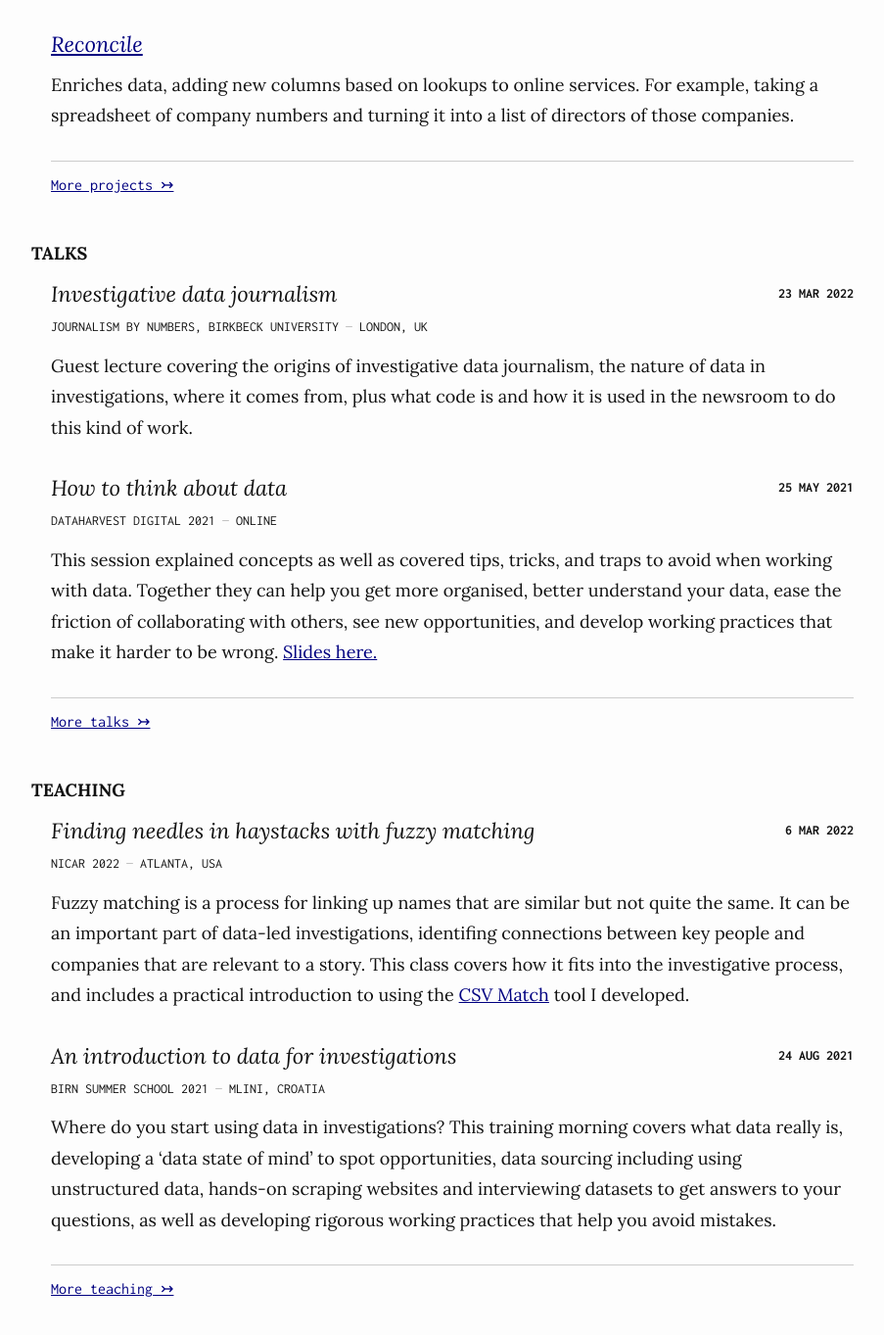
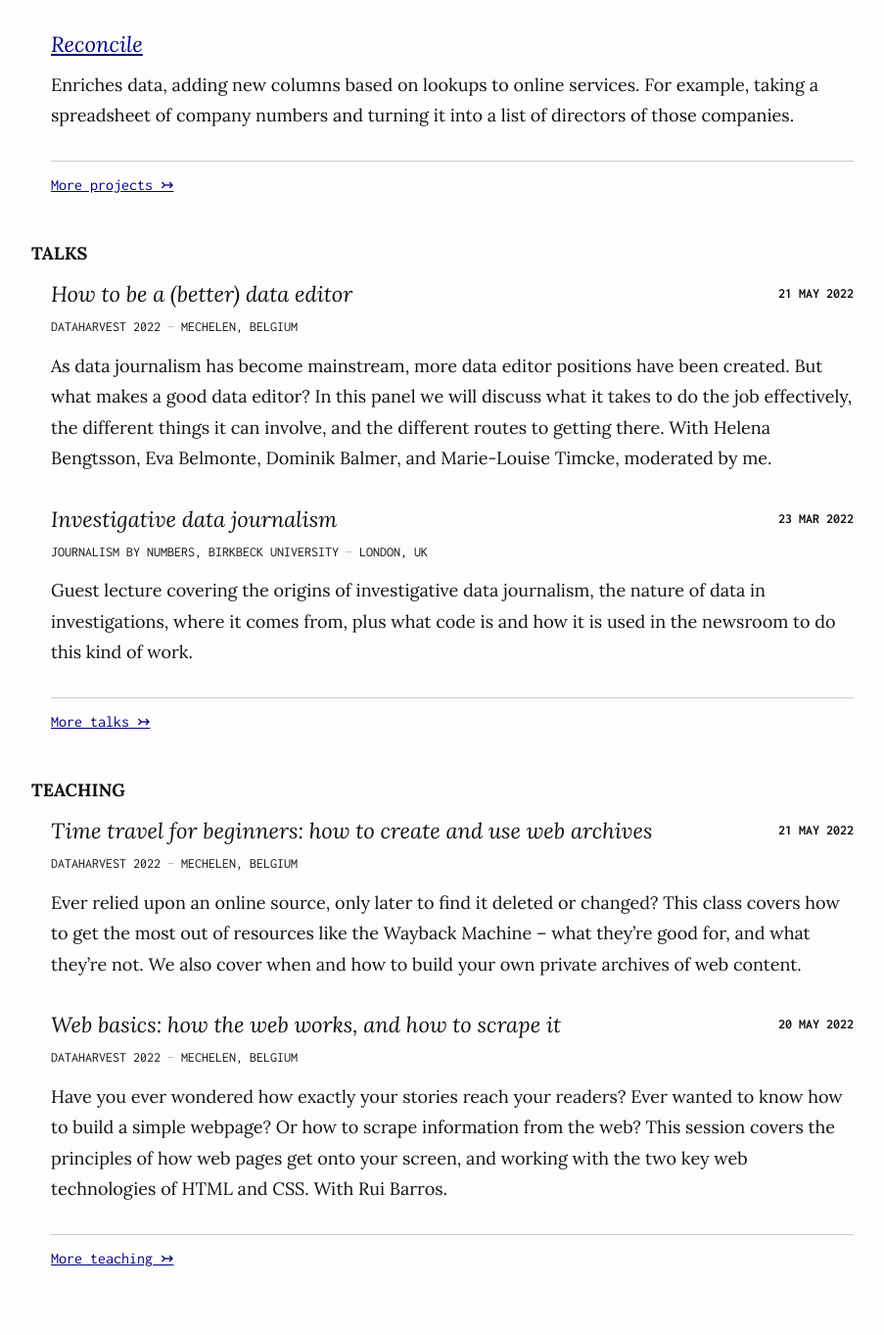
Before and after one commit to maxharlow/maxharlow.github.io, a Jekyll site: the page built from index.md, in a window 1280 px wide and 1400 px high, scrolled down 1535 px. Shown: the top 1363 px of the window at 98% size, without its empty margins (188-1091 px from the left). Built offline with Jekyll 4.4.1, drawn with Linux system fonts in a browser that asks for light colours.

Commit message:
Add Dataharvest 2022

```diff
--- a/_data/talks.yaml
+++ b/_data/talks.yaml
@@ -1,3 +1,10 @@
+-   title: How to be a (better) data editor
+    event: Dataharvest 2022
+    location: Mechelen, Belgium
+    date: 2022-05-21
+    details: |
+        As data journalism has become mainstream, more data editor positions have been created. But what makes a good data editor? In this panel we will discuss what it takes to do the job effectively, the different things it can involve, and the different routes to getting there. With Helena Bengtsson, Eva Belmonte, Dominik Balmer, and Marie-Louise Timcke, moderated by me.
+
 -   title: Investigative data journalism
     event: Journalism by Numbers, Birkbeck University
     location: London, UK
--- a/_data/teaching.yaml
+++ b/_data/teaching.yaml
@@ -1,3 +1,17 @@
+-   title: "Time travel for beginners: how to create and use web archives"
+    details: Ever relied upon an online source, only later to find it deleted or changed? This class covers how to get the most out of resources like the Wayback Machine -- what they're good for, and what they're not. We also cover when and how to build your own private archives of web content.
+    runs:
+      - date: 2022-05-21
+        event: Dataharvest 2022
+        location: Mechelen, Belgium
+
+-   title: "Web basics: how the web works, and how to scrape it"
+    details: Have you ever wondered how exactly your stories reach your readers? Ever wanted to know how to build a simple webpage? Or how to scrape information from the web? This session covers the principles of how web pages get onto your screen, and working with the two key web technologies of HTML and CSS. With Rui Barros.
+    runs:
+      - date: 2022-05-20
+        event: Dataharvest 2022
+        location: Mechelen, Belgium
+
 -   title: Finding needles in haystacks with fuzzy matching
     details: Fuzzy matching is a process for linking up names that are similar but not quite the same. It can be an important part of data-led investigations, identifing connections between key people and companies that are relevant to a story. This class covers how it fits into the investigative process, and includes a practical introduction to using the [CSV Match](https://github.com/maxharlow/csvmatch) tool I developed.
     runs:
```
